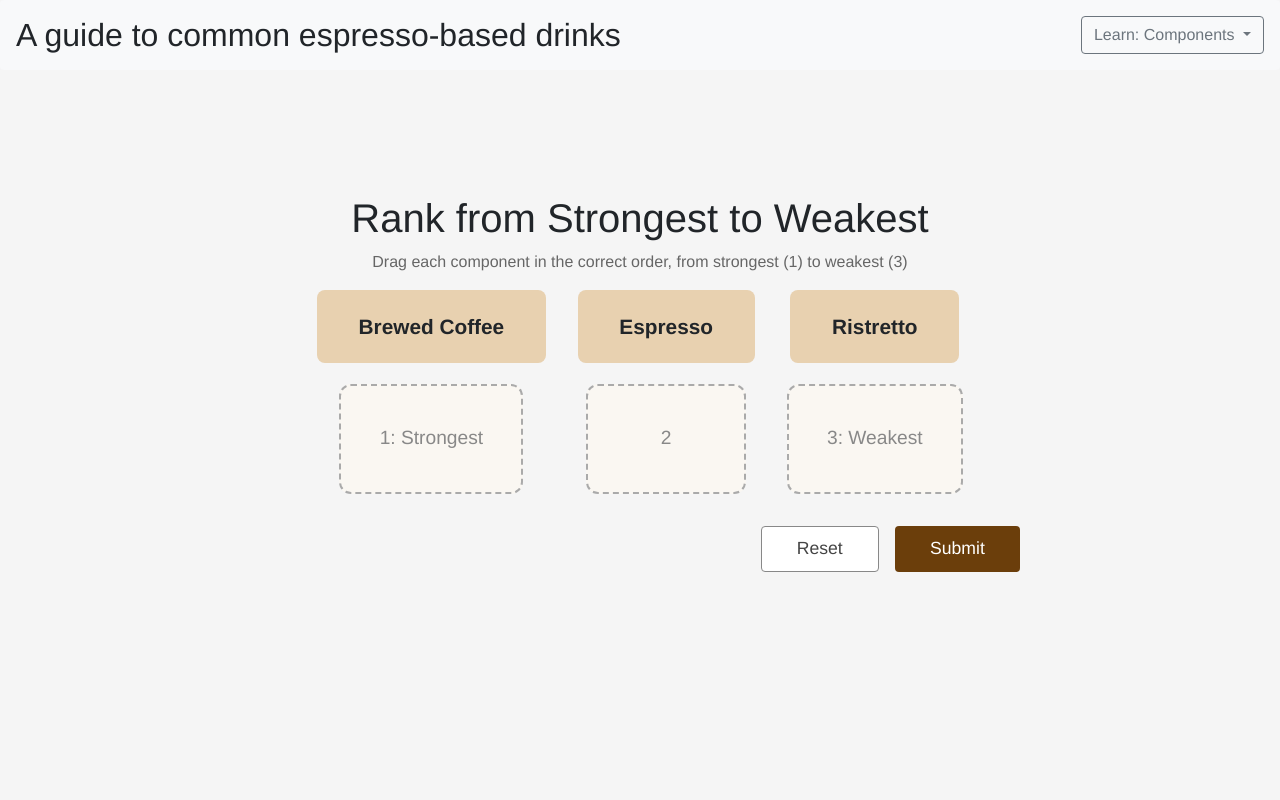
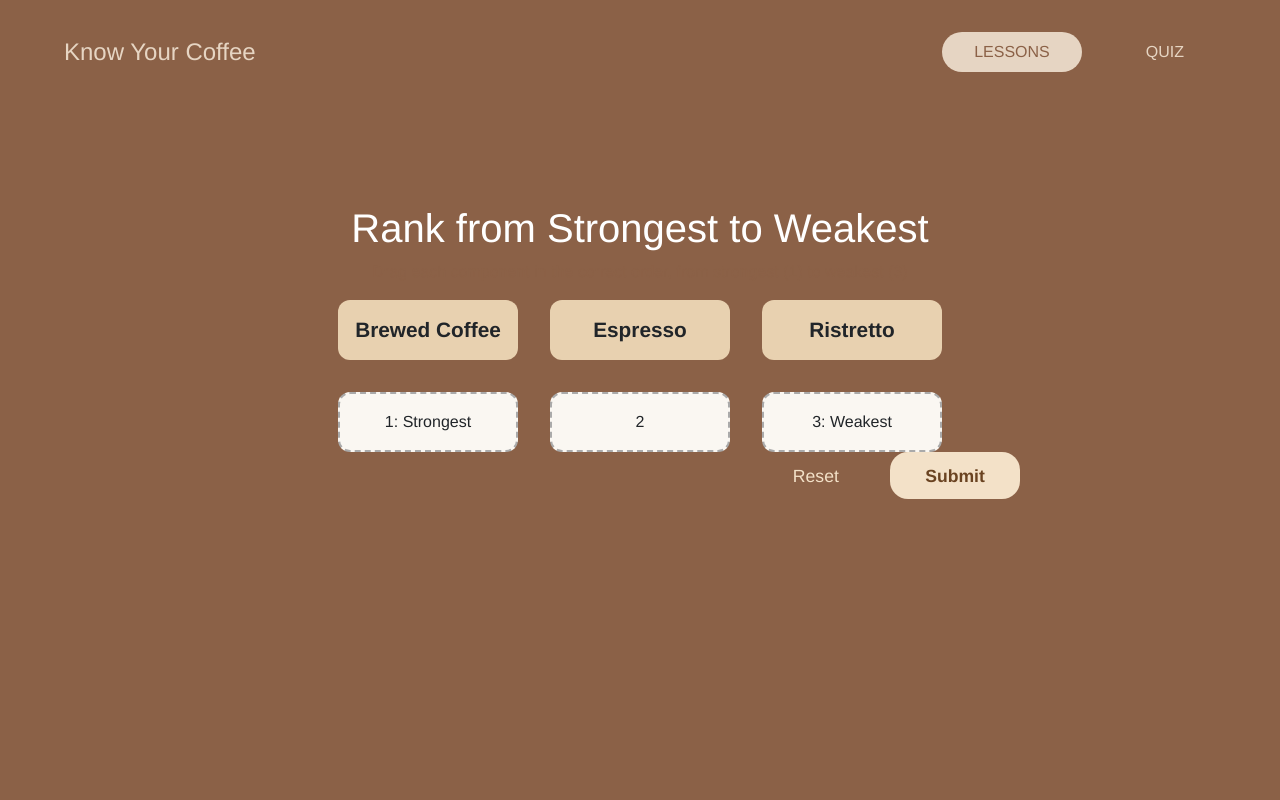
Before and after one commit to meifactor/Know-Your-Coffee, a Flask app: page /learn/1 in a window 1280 px wide. Run offline with Flask 3, Linux system fonts and the light colour scheme; parts of the project's set-up code (start-up, migrations or seed data) failed here and were passed over.

Commit message:
edited background for learning and first quiz, made drag and drop flow nicer

```diff
--- a/app/routes.py
+++ b/app/routes.py
@@ -24,7 +24,8 @@
     # Example: lesson 1 is interactive ranking
     if lesson_id == 1:
         items = ["Brewed Coffee", "Espresso", "Ristretto"]
-        return render_template('learn_lesson.html', items=items, lesson_id=lesson_id)
+        labels = ["1: Strongest", "2", "3: Weakest"]
+        return render_template('learn_lesson.html', items=items, labels=labels, lesson_id=lesson_id)
     if lesson_id == 2:
         items = ["Steamed Milk", "Foamed Milk"]
         return render_template('learn_lesson.html', items=items, lesson_id=lesson_id)
--- a/app/templates/learn_lesson.html
+++ b/app/templates/learn_lesson.html
@@ -1,6 +1,13 @@
 {% extends "base.html" %}
 {% block content %}
-{% include 'banner.html' %}
+<div class="home-container">
+    <nav class="navigation">
+        <div class="logo"><a href="{{ url_for('main.home') }}" style="color: inherit; text-decoration: none;">Know Your Coffee</a></div>
+        <div class="nav-links">
+            <a href="{{ url_for('main.learn_overview') }}" class="nav-link active">LESSONS</a>
+            <a href="{{ url_for('main.quiz', question_id=1) }}" class="nav-link">QUIZ</a>
+        </div>
+    </nav>
     <div class="lesson-container" style="text-align: center;">
 
     {% if lesson_id == 2 %}
@@ -123,15 +130,17 @@
             blank.addEventListener('drop', e => {
                 e.preventDefault();
                 blank.classList.remove('active');
-                // Only allow one milk type per blank
-                if (blank.children.length === 0) {
                 const draggedId = e.dataTransfer.getData('text/plain');
                 if (draggedId) {
                     const draggedElem = document.getElementById(draggedId);
                     if (draggedElem) {
+                        if (blank.children.length > 0) {
+                            const prevChild = blank.children[0];
+                            milkRow.appendChild(prevChild);
+                        }
                         blank.appendChild(draggedElem);
                         draggedElem.setAttribute('draggable', 'true');
-                        }
+                        undoStack.push({ item: draggedElem, from: milkRow, to: blank });
                     }
                 }
             });
@@ -165,6 +174,18 @@
                 submitBtn.textContent = 'Submit';
                 submitBtn.type = 'submit';
                 submitBtn.onclick = null;
+                undoStack = [];
+            });
+        }
+        // Undo button logic
+        const undoBtn = document.getElementById('undo-btn');
+        if (undoBtn) {
+            undoBtn.addEventListener('click', function() {
+                if (undoStack.length === 0) return;
+                const { item, from, to } = undoStack.pop();
+                if (item && from) {
+                    from.appendChild(item);
+                }
             });
         }
         // Submission and feedback logic
@@ -201,64 +222,27 @@
                 resetBtn.style.display = '';
             };
         })
-        // Submission and feedback logic
-        const form = document.getElementById('milk-blank-form');
-        if (form) {
-            form.addEventListener('submit', function(e) {
-                e.preventDefault();
-                const feedback = document.getElementById('feedback-message');
-                const success = document.getElementById('success-message');
-                const resetBtn = document.querySelector('.rank-reset-btn');
-                const submitBtn = document.querySelector('.rank-submit-btn');
-                if (lesson_id === 2) {
-                    const blank1 = document.getElementById('blank1');
-                    const blank2 = document.getElementById('blank2');
-                    let correct =
-                        blank1.children.length && blank2.children.length &&
-                        blank1.children[0].textContent.trim() === 'Foamed Milk' &&
-                        blank2.children[0].textContent.trim() === 'Steamed Milk';
-                    if (correct) {
-                        if (feedback) feedback.style.display = 'none';
-                        if (success) success.style.display = '';
-                        if (submitBtn) {
-                            submitBtn.textContent = 'Continue';
-                            submitBtn.type = 'button';
-                            submitBtn.onclick = function() {
-                                window.location.href = '/learn/3';
-                            };
-                        }
-                        if (resetBtn) resetBtn.style.display = 'none';
-                    } else {
-                        if (feedback) feedback.style.display = 'block';
-                        if (success) success.style.display = 'none';
-                        if (resetBtn) resetBtn.style.display = '';
-                        if (submitBtn) {
-                            submitBtn.textContent = 'Submit';
-                            submitBtn.type = 'submit';
-                            submitBtn.onclick = null;
-                        }
-                    }
-                }
-            });
-        }
     });
 </script>
     {% else %}
-    <h1 style="margin-top: 2em;">Rank from Strongest to Weakest</h1>
-    <div style="color: #666; margin-bottom: 1em;">
+    <h1 style="margin-top: 2em; color: #fff;">Rank from Strongest to Weakest</h1>
+    <div style="color: var(--main-color); margin-bottom: 1em;">
         Drag each component in the correct order, from strongest (1) to weakest (3)
     </div>
     <form id="rank-form">
         <div id="draggable-area">
-        <div style="display: flex; justify-content: center; gap: 2em; margin-bottom: 2em;">
+            <!-- Bank row for unplaced draggable items -->
+            <div id="draggable-bank" style="display: flex; justify-content: center; gap: 2em; margin-bottom: 2em;">
                 {% for item in items %}
-            <div style="display: flex; flex-direction: column; align-items: center;">
-                <div draggable="true" class="draggable-item" style="background: #e8d1b0; border-radius: 8px; padding: 1em 2em; font-size: 1.3em; font-weight: bold; margin-bottom: 1em; cursor: grab;">
-                    {{ item }}
+                    <div draggable="true" class="draggable-item">{{ item }}</div>
+                {% endfor %}
             </div>
-                <div class="drop-zone" style="border: 2px dashed #aaa; border-radius: 12px; padding: 2em 2em; min-width: 160px; min-height: 60px; font-size: 1.2em; color: #888;">
-                    {{ loop.index }}{% if loop.index == 1 %}: Strongest{% elif loop.index == 3 %}: Weakest{% endif %}
-                </div>
+            <!-- Drop zones row: label inside each box -->
+            <div class="drop-zones-row" style="display: flex; justify-content: center; gap: 2em;">
+                {% for label in labels %}
+    <div class="drop-zone">
+      <span class="drop-label">{{ label }}</span>
+      <div class="drop-zone-content"></div>
     </div>
 {% endfor %}
             </div>
@@ -266,24 +250,150 @@
         <div id="feedback-message" style="color: #b30000; font-size: 1.2em; font-weight: bold; margin-bottom: 1em; display: none; text-align: left;">Not quite, you’re still learning!</div>
         <div id="success-message" style="display: none; color: #228B22; font-size: 1.2em; font-weight: bold; margin-bottom: 1em; text-align: left;"><span style="font-size:1.2em;">&#10003;</span> Awesome!</div>
         <div style="display: flex; justify-content: flex-end; gap: 1em;">
-        <button type="button" class="rank-reset-btn">Reset</button>
-        <button type="submit" class="rank-submit-btn" id="submit-continue-btn">Submit</button>
+                        <button type="reset" class="rank-reset-btn muted-btn">Reset</button>
+            <button type="submit" class="rank-submit-btn nav-btn" id="submit-continue-btn">Submit</button>
         </div>
     </form>
     {% endif %}
 
 </div>
 <style>
+.drop-zone-wrapper {
+    width: 180px;
+    height: 80px;
+    display: flex;
+    flex-direction: column;
+    align-items: center;
+    justify-content: flex-start;
+    position: relative;
+}
+.drop-zone-label {
+    text-align: center;
+    color: #888;
+    font-size: 1.1em;
+    margin-bottom: 0.3em;
+}
 .drop-zone {
     border: 2px dashed #aaa;
     border-radius: 12px;
-    padding: 2em 2em;
-    min-width: 160px;
-    min-height: 60px;
-    font-size: 1.2em;
-    color: #888;
+    width: 180px;
+    height: 60px;
+    position: relative;
     background: #faf7f2;
+    box-sizing: border-box;
     transition: border-color 0.2s, background 0.2s;
+    overflow: hidden;
+    display: flex;
+    align-items: center;
+    justify-content: center;
+    text-align: center;
+}
+.drop-zone .drop-label {
+    z-index: 1;
+    position: absolute;
+    left: 0; right: 0; top: 0; bottom: 0;
+    display: flex;
+    align-items: center;
+    justify-content: center;
+    width: 100%;
+    height: 100%;
+    pointer-events: none;
+    transition: opacity 0.2s;
+}
+.drop-zone.filled .drop-label {
+    opacity: 0;
+}
+.drop-zone .draggable-item {
+    position: absolute;
+    left: 0; right: 0; top: 0; bottom: 0;
+    width: 100%;
+    height: 100%;
+    margin: 0;
+    z-index: 2;
+    display: flex;
+    align-items: center;
+    justify-content: center;
+}
+
+#draggable-bank {
+    display: flex;
+    justify-content: center;
+    gap: 2em;
+    margin-bottom: 2em;
+    width: 100%;
+}
+.draggable-item {
+    width: 180px;
+    height: 60px;
+    border-radius: 12px;
+    background: #e8d1b0;
+    display: flex;
+    align-items: center;
+    justify-content: center;
+    font-size: 1.3em;
+    font-weight: bold;
+    cursor: grab;
+    box-sizing: border-box;
+    text-align: center;
+    margin-bottom: 0;
+    overflow: hidden;
+    /* Remove position: absolute, inset, z-index */
+    position: static;
+}
+
+.nav-btn {
+    background: #f3e1c8;
+    color: #6a4321;
+    border: none;
+    border-radius: 18px;
+    padding: 0.6em 2em;
+    font-size: 1.1em;
+    font-weight: bold;
+    cursor: pointer;
+    transition: background 0.2s, color 0.2s;
+    box-shadow: none;
+    outline: none;
+}
+.nav-btn:hover, .nav-btn:focus {
+    background: #e8d1b0;
+    color: #4e2e0e;
+}
+
+.muted-btn {
+    background: transparent;
+    color: #f3e1c8;
+    border: none;
+    border-radius: 18px;
+    padding: 0.6em 2em;
+    font-size: 1.1em;
+    font-weight: normal;
+    cursor: pointer;
+    transition: color 0.2s;
+    box-shadow: none;
+    outline: none;
+    opacity: 1;
+}
+.muted-btn:hover, .muted-btn:focus {
+    background: transparent;
+    color: #e8d1b0;
+}
+
+.draggable-item {
+    width: 180px;
+    height: 60px;
+    border-radius: 12px;
+    background: #e8d1b0;
+    display: flex;
+    align-items: center;
+    justify-content: center;
+    font-size: 1.3em;
+    font-weight: bold;
+    cursor: grab;
+    box-sizing: border-box;
+    text-align: center;
+    margin-bottom: 0;
+    overflow: hidden;
+    flex-shrink: 0;
 }
 .drop-zone.active {
     border-color: #a86e2a;
@@ -296,16 +406,17 @@
 }
 </style>
 <script>
+document.addEventListener('DOMContentLoaded', function() {
+    enableDragDrop();
 // --- Drag and Drop Logic ---
 function enableDragDrop() {
     const draggables = document.querySelectorAll('.draggable-item');
     const dropzones = document.querySelectorAll('.drop-zone');
+    const bank = document.getElementById('draggable-bank');
     let dragged = null;
-    let lastParent = null;
     draggables.forEach(item => {
         item.addEventListener('dragstart', (e) => {
             dragged = item;
-            lastParent = item.parentElement;
             setTimeout(() => item.classList.add('dragging'), 0);
         });
         item.addEventListener('dragend', (e) => {
@@ -330,47 +441,26 @@
             // Only allow drop if zone is empty
             if (!zone.querySelector('.draggable-item')) {
                 zone.appendChild(dragged);
+                zone.classList.add('filled');
             } else {
                 // Snap back to last parent if invalid
-                if (lastParent && !lastParent.querySelector('.draggable-item')) {
-                    lastParent.appendChild(dragged);
+                if (bank && !bank.querySelector('.draggable-item')) {
+                    bank.appendChild(dragged);
                 }
             }
+            // Remove 'filled' class if the zone is emptied
+            dropzones.forEach(z => {
+                if (!z.querySelector('.draggable-item')) {
+                    z.classList.remove('filled');
+                }
+            });
         });
     });
 }
 
-enableDragDrop();
-
 // Save the initial HTML of the entire draggable area
 const draggableArea = document.getElementById('draggable-area');
 const initialDraggableAreaHTML = draggableArea ? draggableArea.innerHTML : '';
-
-// --- Reset Button Logic for Ranking Activity ---
-const rankResetBtn = document.querySelector('.rank-reset-btn');
-if (draggableArea && rankResetBtn) {
-    rankResetBtn.addEventListener('click', function(e) {
-        e.preventDefault();
-        // Restore the draggable area to its initial state
-        draggableArea.innerHTML = initialDraggableAreaHTML;
-        // Re-enable drag and drop
-        enableDragDrop();
-        // Hide feedback and success messages
-        const feedback = document.getElementById('feedback-message');
-        const success = document.getElementById('success-message');
-        if (feedback) feedback.style.display = 'none';
-        if (success) success.style.display = 'none';
-        // Reset submit/continue button
-        const submitBtn = document.querySelector('.rank-submit-btn');
-        if (submitBtn) {
-            submitBtn.textContent = 'Submit';
-            submitBtn.type = 'submit';
-            submitBtn.onclick = null;
-            submitBtn.style.display = '';
-        }
-        rankResetBtn.style.display = '';
-    });
-}
 
 // --- Feedback Logic ---
 const correctOrder = {{ items|tojson }};
@@ -443,22 +533,17 @@
         submitBtn.style.display = '';
         submitBtn.textContent = 'Continue';
         submitBtn.type = 'button';
-        submitBtn.onclick = function() {
-            window.location.href = '/learn/2';
-        };
-        {% if lesson_id == 1 %}
-        submitBtn.onclick = function() {
-            window.location.href = '/learn/2';
-        };
-        {% elif lesson_id == 2 %}
-        submitBtn.onclick = function() {
-            window.location.href = '/learn/3';
-        };
-        {% endif %}
+        // Go to next lesson based on current lesson_id
+        var nextLessonId = {{ (2 if lesson_id == 1 else 3 if lesson_id == 2 else None) | tojson }};
+        if (nextLessonId) {
+            submitBtn.onclick = function() { window.location.href = `/learn/${nextLessonId}`; };
+        } else {
+            submitBtn.onclick = null;
+        }
     }
 });
 
-    document.getElementById('rank-form').addEventListener('reset', function(e) {
+    rankForm.addEventListener('reset', function(e) {
         setTimeout(() => {
             draggableArea.innerHTML = initialDraggableAreaHTML;
             enableDragDrop();
@@ -475,14 +560,7 @@
             });
         }, 0); // Wait for form reset
 });
-
-document.getElementById('rank-form').addEventListener('reset', function(e) {
-    setTimeout(() => {
-        draggableArea.innerHTML = initialDraggableAreaHTML;
-        enableDragDrop();
-        document.getElementById('feedback-message').style.display = 'none';
-    }, 0); // Wait for form reset
+}
 });
-}
 </script>
 {% endblock %}
```
Also changed, not shown: app/templates/learn.html (+10 -3 lines). Lines whose indentation alone changed are shown as unchanged.
